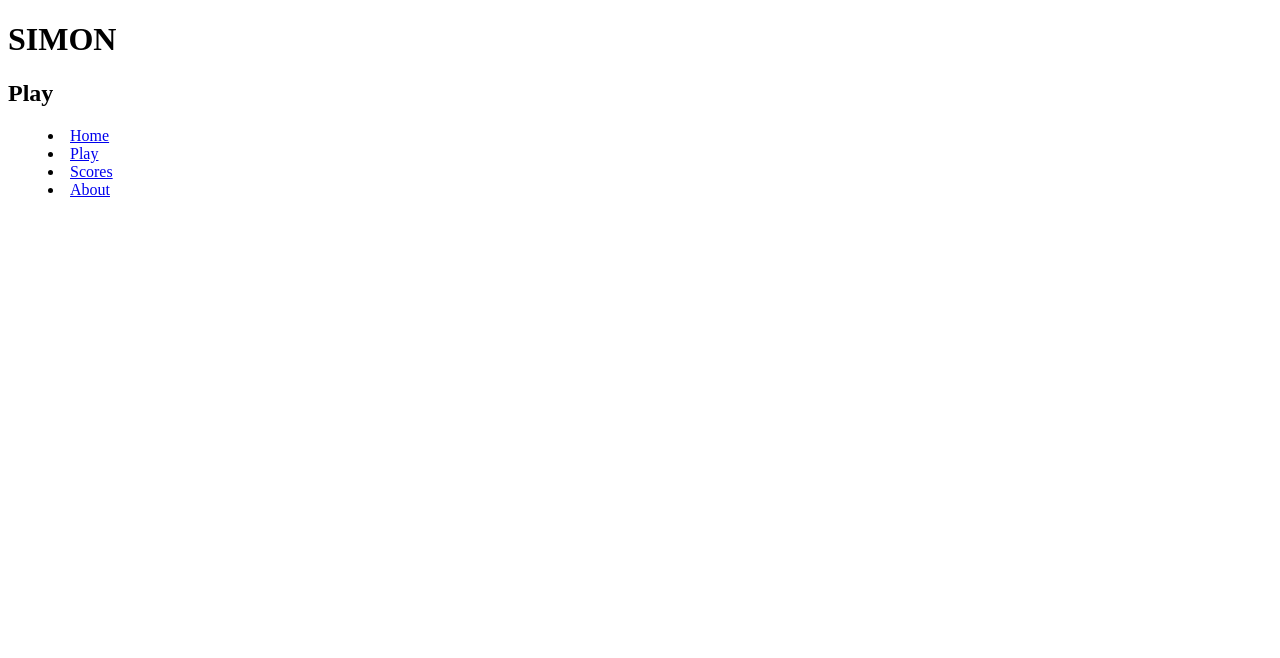
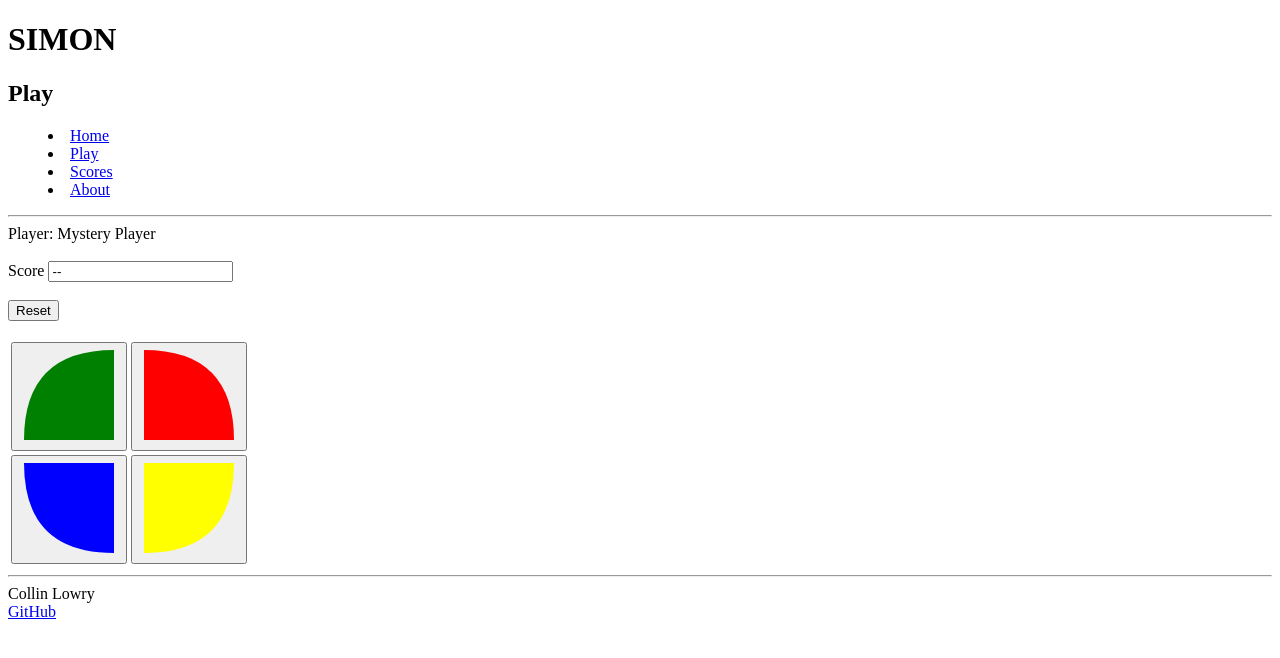
Before and after one commit to nootnoot-1/simon, a plain HTML site: page play.html in a window 1280 px wide. Drawn offline with Linux system fonts and the light colour scheme.

Commit message:
finished play.html

```diff
--- a/play.html
+++ b/play.html
@@ -19,7 +19,96 @@
                 <li><a href="scores.html">Scores</a></li>
                 <li><a href="about.html">About</a></li>
             </menu>
+            <hr />
+        </header>
 
-        </header>
+        <main>
+            <div class="players">
+                Player:
+                <span class="player-name">Mystery Player</span>
+            </div>
+            <br />
+
+            <div>
+                <label for="count">Score</label>
+                <input type="text" id="count" value="--" readonly/>
+            </div>
+            <br />
+
+            <div>
+                <button>Reset</button>
+            </div>
+            <br />
+
+            <div>
+                <table>
+                  <tr>
+                    <td>
+                      <button>
+                        <svg
+                          aria-hidden="true"
+                          viewBox="0 0 100 100"
+                          height="100"
+                          width="100"
+                        >
+                          <!-- SVG
+                            M move <to x,y>
+                            Q quadratic curve <control point x,y> <to x,y>
+                        -->
+                          <path d="M 95,5 95,95 5,95 Q 5,5 95,5" fill="green" />
+                        </svg>
+                      </button>
+                    </td>
+                    <td>
+                      <button>
+                        <svg
+                          aria-hidden="true"
+                          viewBox="0 0 100 100"
+                          height="100"
+                          width="100"
+                        >
+                          <path d="M5,5 5,95 95,95 Q 95,5 5,5" fill="red" />
+                        </svg>
+                      </button>
+                    </td>
+                  </tr>
+                  <tr>
+                    <td>
+                      <button>
+                        <svg
+                          aria-hidden="true"
+                          viewBox="0 0 100 100"
+                          height="100"
+                          width="100"
+                        >
+                          <path d="M5,5 95,5 95,95 Q 5,95 5,5" fill="blue" />
+                        </svg>
+                      </button>
+                    </td>
+                    <td>
+                      <button>
+                        <svg
+                          aria-hidden="true"
+                          viewBox="0 0 100 100"
+                          height="100"
+                          width="100"
+                        >
+                          <path d="M95,5 5,5 5,95 Q 95,95 95,5" fill="yellow" />
+                        </svg>
+                      </button>
+                    </td>
+                  </tr>
+                </table>
+              </div>
+
+        </main>
+
+        <footer>
+            <hr />
+            <span class="text-reset">Collin Lowry</span>
+            <br />
+            <a href="https://github.com/nootnoot-1/simon">GitHub</a>
+        </footer>
+
     </body>
 </html>
```
Also changed, not shown: about.html (+9 -1 lines), scores.html (+9 -1 lines), 2 other files.
